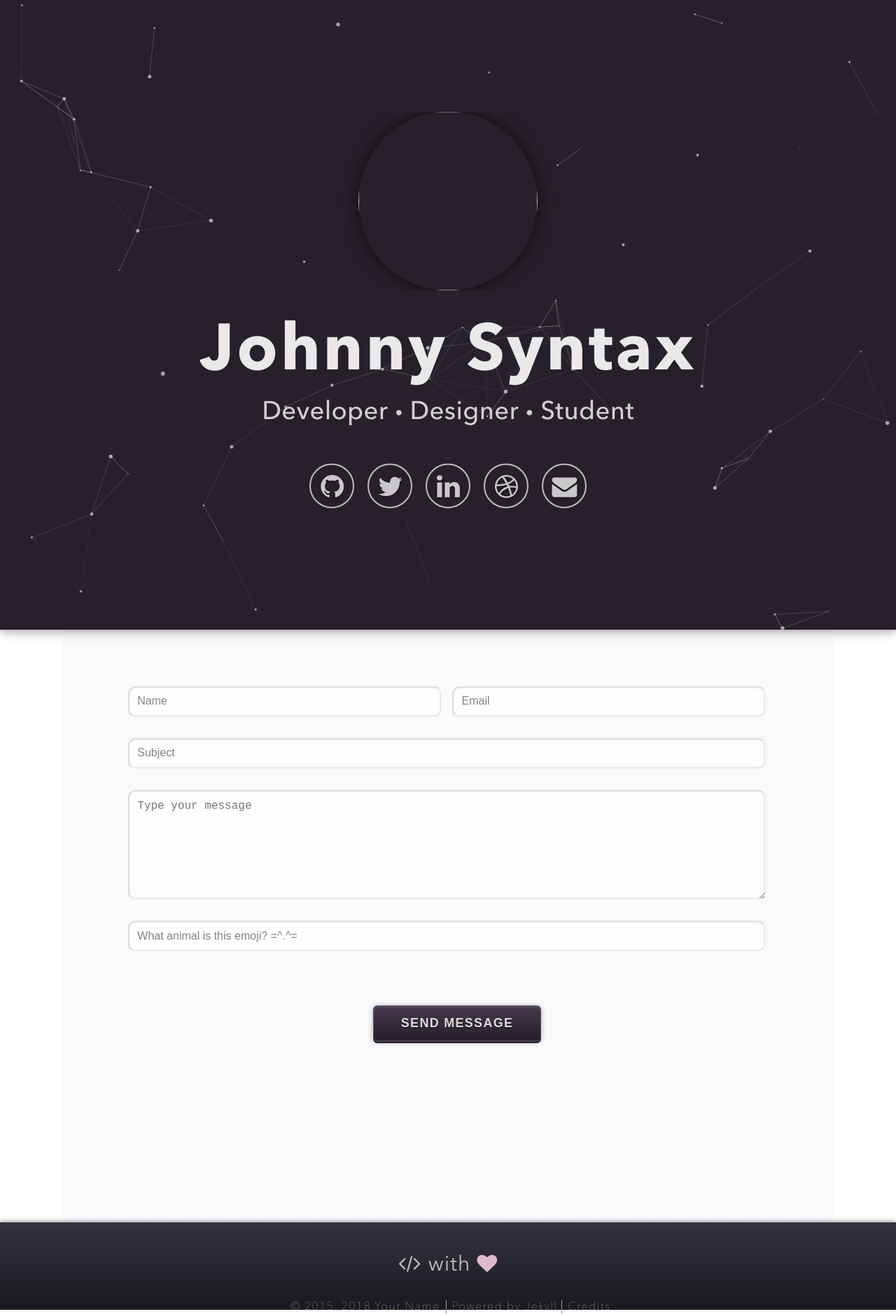
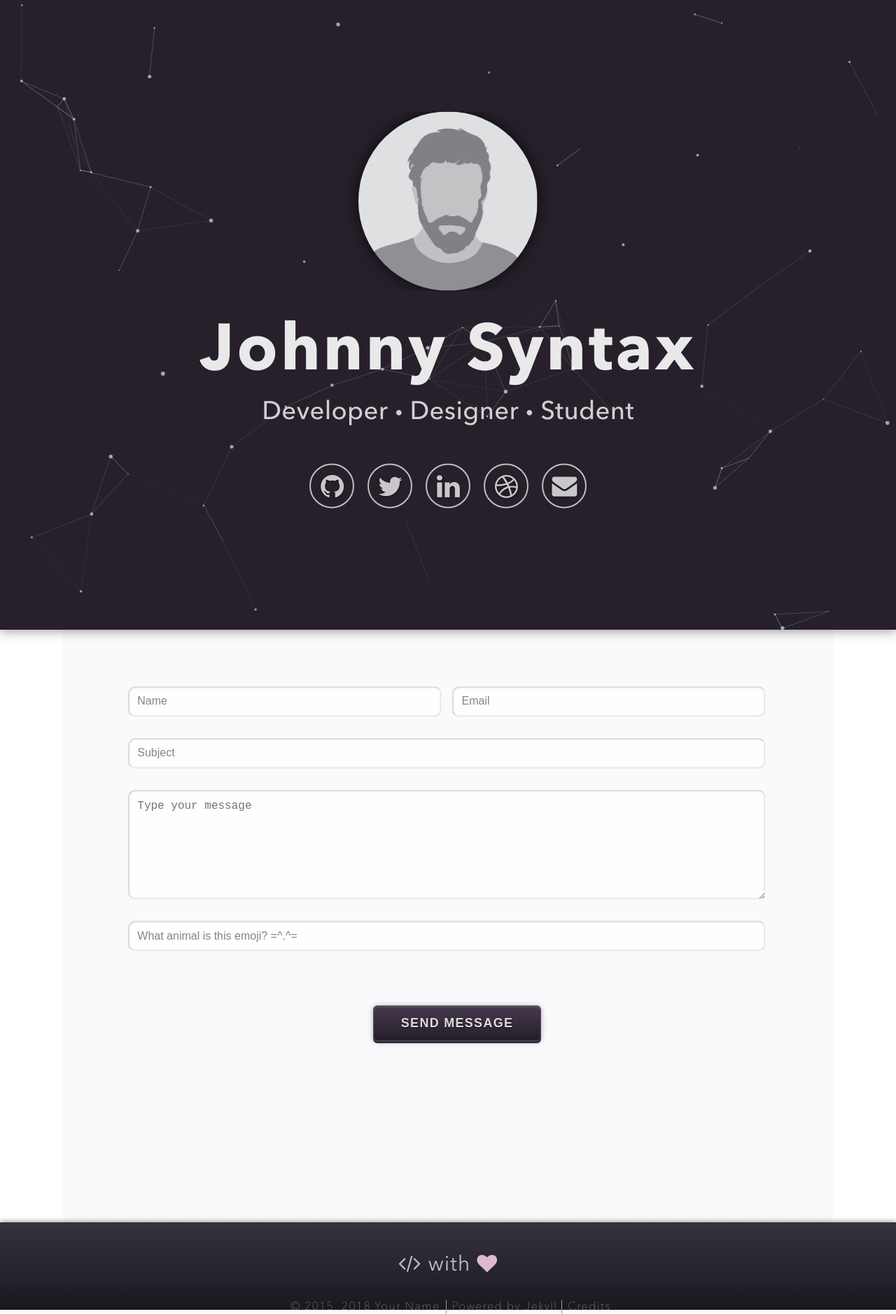
Before and after one commit to tterb/particle-jekyll-theme, a Jekyll site: the page built from index.html, in a window 1280 px wide. Shown: the whole page at 70% size. Built offline with Jekyll 4.4.1, drawn with Linux system fonts in a browser that asks for light colours; some web fonts are replaced.

Commit message:
:page_facing_up: Update site page options

```diff
--- a/404.html
+++ b/404.html
@@ -1,7 +1,7 @@
 ---
 layout: page
 title: 404
-options: fullwidth, nomenu, noheader, nofooter
+options: nomenu, noheader, nofooter
 permalink: /404.html
 ---
 
--- a/_pages/contact.html
+++ b/_pages/contact.html
@@ -1,8 +1,7 @@
 ---
-key: 4
+key: 2
 title: Contact
 layout: landing
-options: fullwidth
 permalink: /contact/
 sitemap:
   priority: 0.5
--- a/_pages/credits.html
+++ b/_pages/credits.html
@@ -12,7 +12,7 @@
   <h4 class="credit-category">Design and Framework</h4>
   <ul class="credit-list">
     {% for source in site.data.credits %}
-      <li class="list-item"><a href="{{ source.link }}" target="_blank">{{ source.title }}:</a> {{ source.author }} {% if source.license %}<img class="credit-license svg" alt="{{ source.license }}" src="{{ '/css/images/license.svg' | prepend: site.url }}" aria-hidden="true"></span>{% endif %}</li>
+      <li class="list-item"><a href="{{ source.link }}" target="_blank">{{ source.title }}:</a> {{ source.author }} {% if source.license %}<a href="{{ source.license_url }}" target="_blank"><img class="credit-license svg" alt="{{ source.license }}" src="{{ '/css/images/license.svg' | prepend: site.baseurl }}" aria-hidden="true"></a></span>{% endif %}</li>
     {% endfor %}
   </ul>
 </div>
--- a/index.html
+++ b/index.html
@@ -1,13 +1,13 @@
 ---
 layout: landing
-options: fullwidth, single-page
+options: single-page
 priority: 1.0
 ---
 
 <div id="particles-js"></div>
   <section class="content-container">
   	<div class="img-container">
-  		<img class="avatar" src="{{ 'images/avatar.png' | prepend: site.baseurl }}"/>
+  		<img class="avatar" src="{{ '/images/avatar.png' | prepend: site.baseurl }}"/>
   	</div>
   	<h1 class="title">{{ site.title }}</h1>
     <!-- <h4 class="sub">{{ site.desc }}</h4> -->
@@ -18,7 +18,7 @@
         {% if socloc[1] %}
           {% if socloc[0] == 'email' %}
             {% if page.options contains 'single-page' %}
-            <li><a target="_blank" href="#contact" class="more scrolly fa fa-envelope" style="position:relative;top:0.5px;left:0px;"><span class="label">E-mail</span></a></li>
+            <li><a target="_blank" href="#contact" class="more scrolly fa fa-envelope"><span class="label">E-mail</span></a></li>
             {% else %}
             <li><a target="_blank" href="{{ socloc[1] }}" class="fa fa-envelope" style="position:relative;top:0.5px;left:0px;"><span class="label">E-mail</span></a></li>
             {% endif %}
```
Also changed, not shown: other parts of _pages/credits.html (+1 -1 lines).
